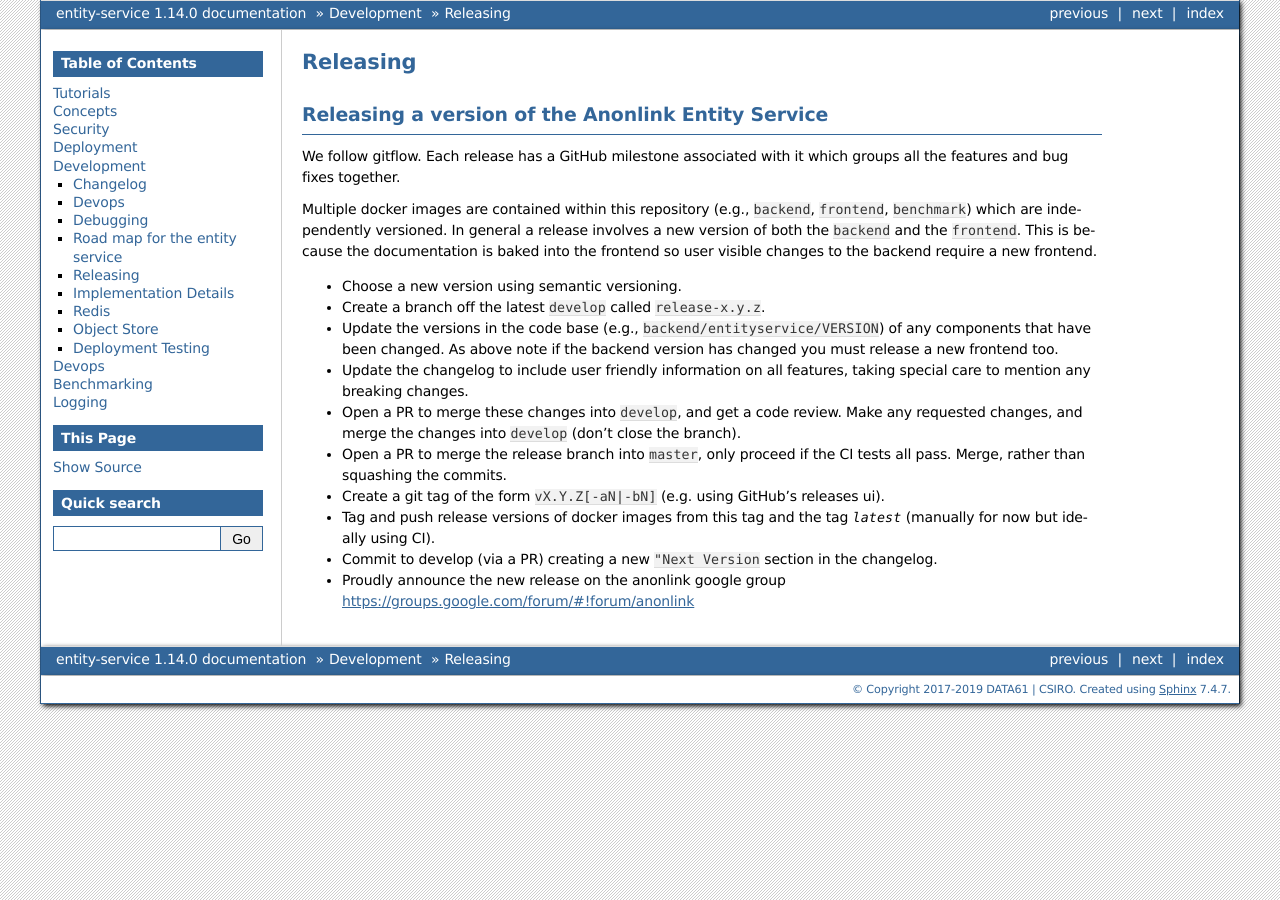
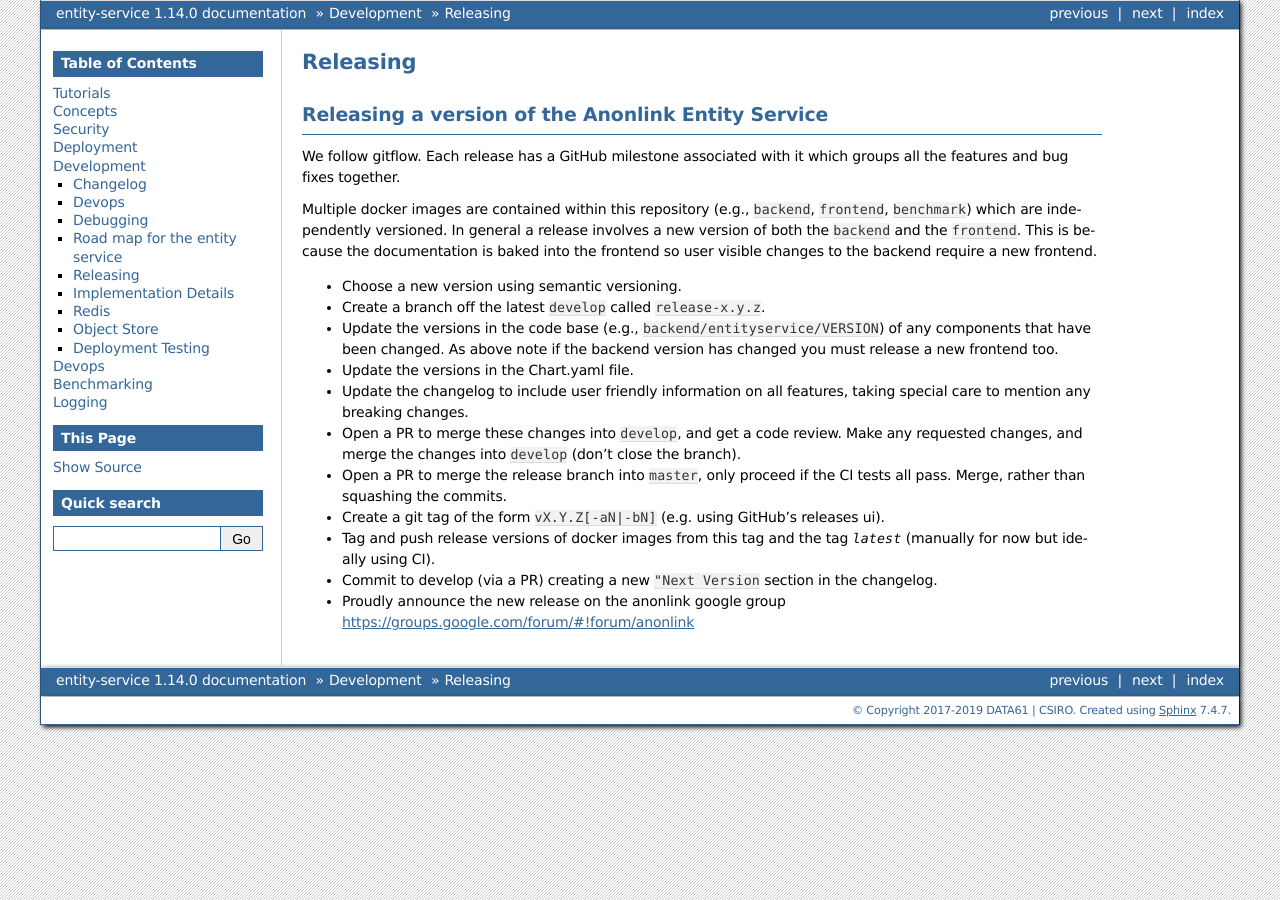
Before and after one commit to data61/anonlink-entity-service, a Sphinx documentation site: the page built from docs/releasing.rst, in a window 1280 px wide. Built offline with Sphinx 7.4.7, drawn with Linux system fonts in a browser that asks for light colours; formulas are drawn with MathJax 3; pages that are not in the unit, such as notebooks, are missing from menus.

Commit message:
more bumping...

```diff
--- a/docs/releasing.rst
+++ b/docs/releasing.rst
@@ -17,6 +17,7 @@ frontend.
 - Create a branch off the latest ``develop`` called ``release-x.y.z``.
 - Update the versions in the code base (e.g., ``backend/entityservice/VERSION``) of any components that have been
   changed. As above note if the backend version has changed you must release a new frontend too.
+- Update the versions in the Chart.yaml file.
 - Update the changelog to include user friendly information on all features, taking special care
   to mention any breaking changes.
 - Open a PR to merge these changes into ``develop``, and get a code review. Make any requested changes, and merge the
```
Also changed, not shown: 2 other files.
